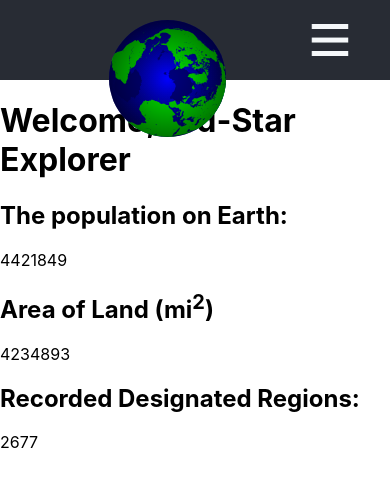
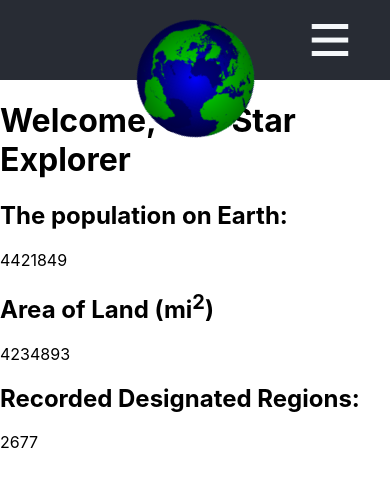
Before and after one commit to StefonSimmons/world-tour, a React (Create React App) app in the folder world-tour/: page / in a window 390 px wide. Shown: the top 486 px of the page. Built offline with nearby package versions, Linux system fonts and the light colour scheme.

Commit message:
updated time inv -README

```diff
--- a/world-tour/src/components/Header-global/Header.css
+++ b/world-tour/src/components/Header-global/Header.css
@@ -5,9 +5,12 @@
   position: absolute;
   height: 30vmin;
   top: 20px;
-  right: 42vw;
+  right: 44vw;
   cursor: pointer;
-  animation: earth-logo-spin infinite 20s linear;
+  animation: earth-logo-spin infinite 50s linear;
+}
+.earth-logo:hover{
+  height: 30.5vmin
 }
 
 @keyframes earth-logo-spin {
@@ -64,4 +67,7 @@ nav{
     width: 40px;
     padding: 6px 40px
   }
+  .earth-logo{
+    right: 35vw;
+  }
 }
--- a/world-tour/src/components/Header-global/Header.js
+++ b/world-tour/src/components/Header-global/Header.js
@@ -45,9 +45,11 @@ function Header() {
             </li>
           </ul>
         </nav>
-        <Link to='/explorer'>
-          <img src={earth} className="earth-logo" alt="logo" />
-        </Link>
+        <div>
+          <Link to='/explorer'>
+            <img src={earth} className="earth-logo" alt="logo" />
+          </Link>
+        </div>
 
       </header>
     </div>
```
Also changed, not shown: 1 other file (tests, documents, lock files or other folders).
